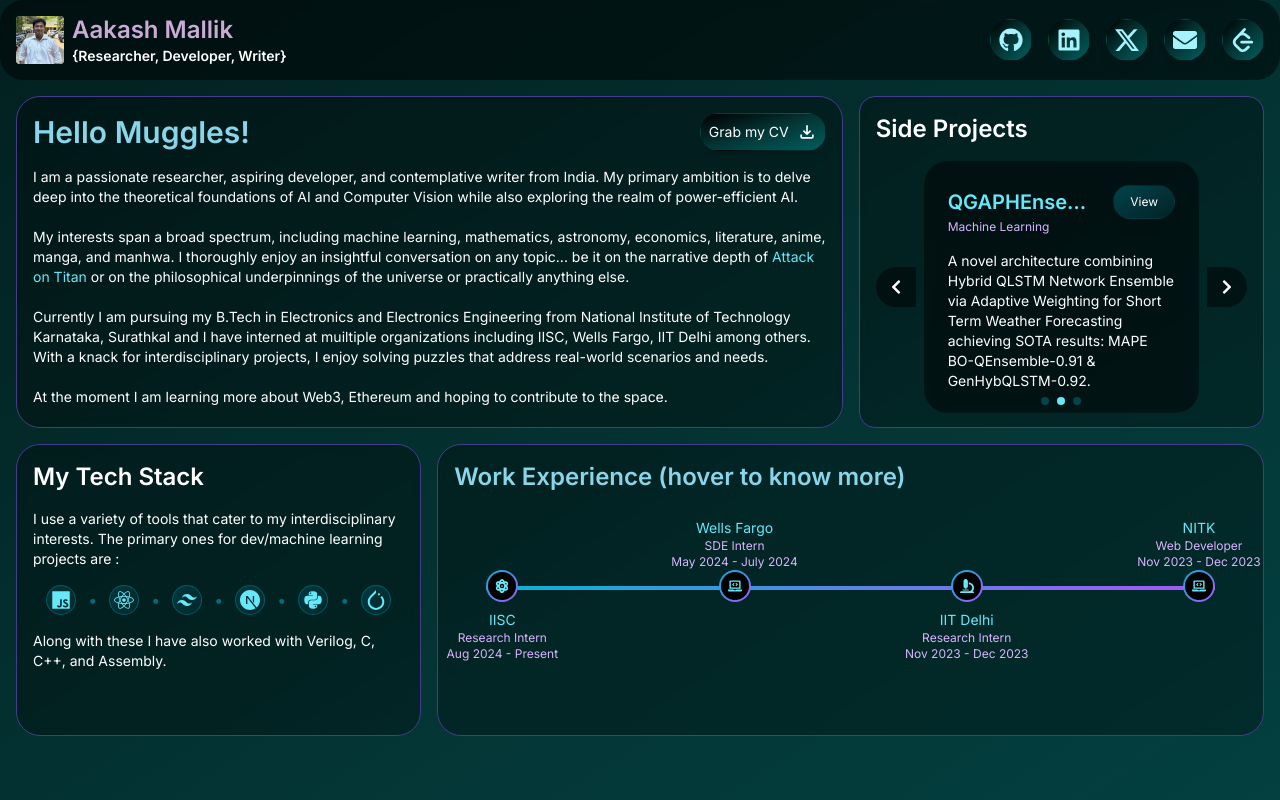
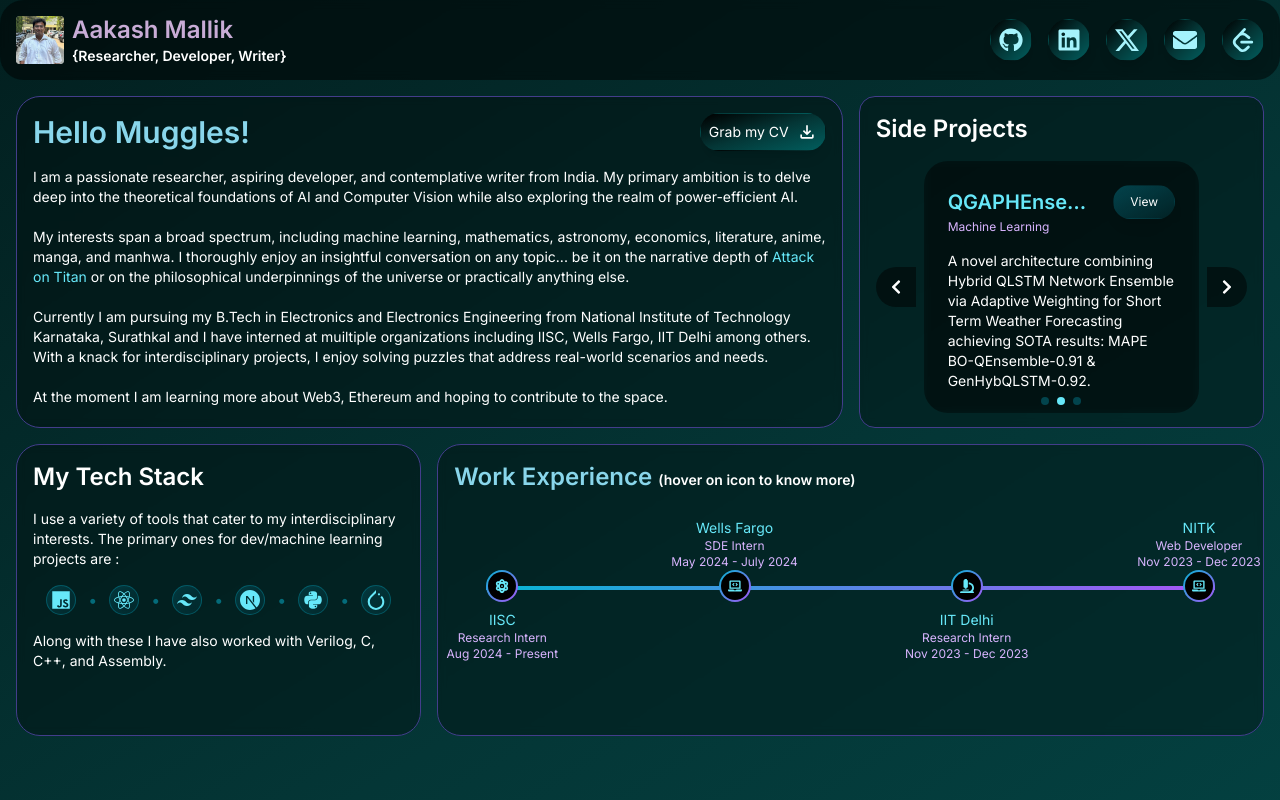
Before and after one commit to mallikaakash/Portfolio, a Next.js app: page / in a window 1280 px wide. Built offline with nearby package versions, Linux system fonts and the light colour scheme.

Commit message:
changes in work exp section

```diff
--- a/src/app/page.tsx
+++ b/src/app/page.tsx
@@ -185,7 +185,7 @@
 
 
 <div className="bg-black bg-opacity-30 p-4 rounded-3xl backdrop-blur-sm border border-[#433d8b] hover:border-[#c8acd6] transition-colors duration-300 mb-10 md:col-span-2 ">
-  <h2 className="text-xl md:text-2xl  font-semibold text-[#89d6eb] pb-0">Work Experience <span>(hover to know more)</span></h2>
+  <h2 className="text-xl md:text-2xl  font-semibold text-[#89d6eb] pb-0">Work Experience <span className='text-xs md:text-sm text-white'>(hover on icon to know more)</span></h2>
   <div className="flex items-center justify-center  h-3/4 py-12 px-4 md:px-8">
   <WorkTimeline />
   </div>
--- a/src/components/WorkTimeLine.tsx
+++ b/src/components/WorkTimeLine.tsx
@@ -15,7 +15,7 @@
     company: "IISC",
     position: "Research Intern",
     duration: "Aug 2024 - Present",
-    description: "Working in the Machine Learning team at NMCAD lab of IISC as part of Project Urdhyuth to design eVTOL aircrafts.",
+    description: "Part of the ML team @NMCAD lab,IISC as part of Project Urdhyuth to design eVTOL aircrafts.",
     icon: FaAtom
   },
   {
@@ -45,6 +45,7 @@
 const WorkTimeline: React.FC = () => {
   const [activeIndex, setActiveIndex] = useState<number | null>(null);
 
+
   return (
     <div className="w-full py-8 relative h-fit">
       <div className="h-1 w-full bg-gradient-to-r from-cyan-500 to-purple-500 absolute top-12 flex justify-center"></div>
@@ -53,7 +54,10 @@
           <div key={index} className="flex flex-col items-center relative">
             <div
               className="w-8 h-8 rounded-full bg-gradient-to-br flex justify-center items-center from-cyan-500 to-purple-500 p-0.5 mb-2 cursor-pointer z-10"
-              onMouseEnter={() => setActiveIndex(index)}
+              onMouseEnter={() => {
+                setActiveIndex(index);
+              }
+              }
               onMouseLeave={() => setActiveIndex(null)}
             >
               <div className="w-full h-full rounded-full bg-black flex items-center justify-center">
```
